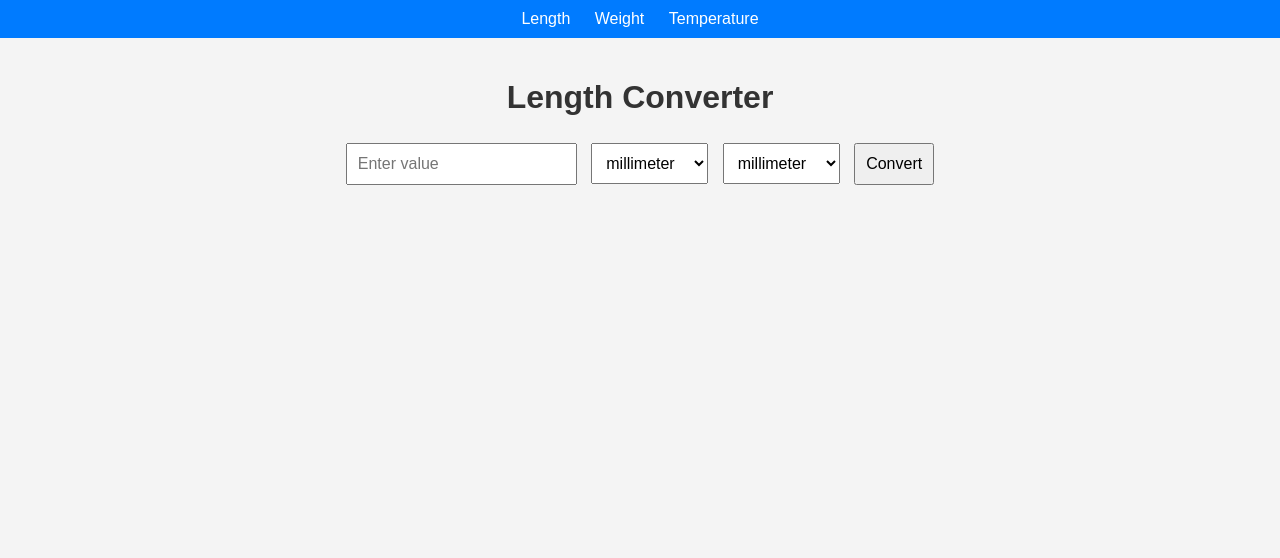
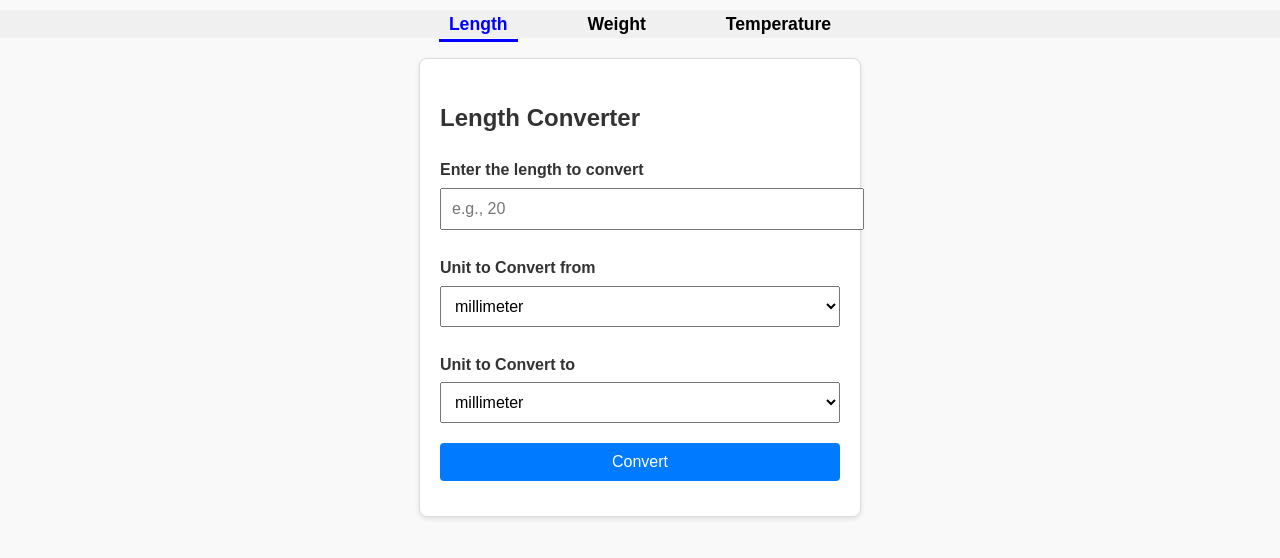
Before and after one commit to rephaelTAS/unit_converter, a Flask app: page /length in a window 1280 px wide. Shown: the top 558 px of the page. Run offline with Flask 3, Linux system fonts and the light colour scheme.

Commit message:
Ultimos ajustes no estilo

```diff
--- a/app.py
+++ b/app.py
@@ -2,7 +2,7 @@ from flask import Flask, render_template, request
 
 app = Flask(__name__)
 
-# Conversões de comprimento
+# Conversão de unidades (fatores base para unidades padrão)
 LENGTH_CONVERSIONS = {
     'millimeter': 0.001,
     'centimeter': 0.01,
@@ -11,67 +11,77 @@ LENGTH_CONVERSIONS = {
     'inch': 0.0254,
     'foot': 0.3048,
     'yard': 0.9144,
-    'mile': 1609.34
+    'mile': 1609.34,
 }
 
-# Conversões de peso
 WEIGHT_CONVERSIONS = {
-    'milligram': 0.001,
-    'gram': 1,
-    'kilogram': 1000,
-    'ounce': 28.3495,
-    'pound': 453.592
+    'milligram': 0.000001,
+    'gram': 0.001,
+    'kilogram': 1,
+    'ounce': 0.0283495,
+    'pound': 0.453592,
 }
 
+# Rota para a página inicial
 @app.route('/')
 def home():
-    return render_template('base.html')
+    return render_template('home.html')
 
 @app.route('/length', methods=['GET', 'POST'])
 def length():
     result = None
     if request.method == 'POST':
-        value = float(request.form['value'])
-        from_unit = request.form['from_unit']
-        to_unit = request.form['to_unit']
-        result = value * LENGTH_CONVERSIONS[from_unit] / LENGTH_CONVERSIONS[to_unit]
-    return render_template('length.html', result=result, units=LENGTH_CONVERSIONS.keys())
+        try:
+            value = float(request.form['value'])
+            from_unit = request.form['from_unit']
+            to_unit = request.form['to_unit']
+            result = value * LENGTH_CONVERSIONS[from_unit] / LENGTH_CONVERSIONS[to_unit]
+        except (ValueError, KeyError):
+            result = "Invalid Input"
+    return render_template('length.html', result=result, units=LENGTH_CONVERSIONS.keys(), active_page='length')
+
 
 @app.route('/weight', methods=['GET', 'POST'])
 def weight():
     result = None
     if request.method == 'POST':
-        value = float(request.form['value'])
-        from_unit = request.form['from_unit']
-        to_unit = request.form['to_unit']
-        result = value * WEIGHT_CONVERSIONS[from_unit] / WEIGHT_CONVERSIONS[to_unit]
-    return render_template('weight.html', result=result, units=WEIGHT_CONVERSIONS.keys())
+        try:
+            value = float(request.form['value'])
+            from_unit = request.form['from_unit']
+            to_unit = request.form['to_unit']
+            result = value * WEIGHT_CONVERSIONS[from_unit] / WEIGHT_CONVERSIONS[to_unit]
+        except (ValueError, KeyError):
+            result = "Invalid Input"
+    return render_template('weight.html', result=result, units=WEIGHT_CONVERSIONS.keys(), active_page='weight')
+
 
 @app.route('/temp', methods=['GET', 'POST'])
-def temp():
+def temperature():
     result = None
     if request.method == 'POST':
-        value = float(request.form['value'])
-        from_unit = request.form['from_unit']
-        to_unit = request.form['to_unit']
+        try:
+            value = float(request.form['value'])
+            from_unit = request.form['from_unit']
+            to_unit = request.form['to_unit']
+            if from_unit == to_unit:
+                result = value
+            elif from_unit == 'Celsius' and to_unit == 'Fahrenheit':
+                result = (value * 9/5) + 32
+            elif from_unit == 'Celsius' and to_unit == 'Kelvin':
+                result = value + 273.15
+            elif from_unit == 'Fahrenheit' and to_unit == 'Celsius':
+                result = (value - 32) * 5/9
+            elif from_unit == 'Fahrenheit' and to_unit == 'Kelvin':
+                result = (value - 32) * 5/9 + 273.15
+            elif from_unit == 'Kelvin' and to_unit == 'Celsius':
+                result = value - 273.15
+            elif from_unit == 'Kelvin' and to_unit == 'Fahrenheit':
+                result = (value - 273.15) * 9/5 + 32
+        except (ValueError, KeyError):
+            result = "Invalid Input"
+    return render_template('temp.html', result=result, units=['Celsius', 'Fahrenheit', 'Kelvin'], active_page='temp')
 
-        if from_unit == 'Celsius':
-            if to_unit == 'Fahrenheit':
-                result = value * 9/5 + 32
-            elif to_unit == 'Kelvin':
-                result = value + 273.15
-        elif from_unit == 'Fahrenheit':
-            if to_unit == 'Celsius':
-                result = (value - 32) * 5/9
-            elif to_unit == 'Kelvin':
-                result = (value - 32) * 5/9 + 273.15
-        elif from_unit == 'Kelvin':
-            if to_unit == 'Celsius':
-                result = value - 273.15
-            elif to_unit == 'Fahrenheit':
-                result = (value - 273.15) * 9/5 + 32
 
-    return render_template('temp.html', result=result, units=['Celsius', 'Fahrenheit', 'Kelvin'])
-
+# Executa o servidor Flask
 if __name__ == '__main__':
     app.run(debug=True)
--- a/static/style.css
+++ b/static/style.css
@@ -2,25 +2,116 @@ body {
     font-family: Arial, sans-serif;
     margin: 0;
     padding: 0;
-    background: #f4f4f4;
+    background-color: #f9f9f9;
     color: #333;
+    line-height: 1.6;
 }
+
+header {
+    text-align: center;
+    padding: 20px;
+    background-color: #007BFF;
+    color: white;
+}
+
+header h1 {
+    margin: 0;
+    font-size: 2em;
+}
+
 nav {
-    background: #007BFF;
+    margin-top: 10px;
+}
+
+nav a {
+    margin: 0 15px;
+    color: white;
+    text-decoration: none;
+    font-size: 1.1em;
+}
+
+nav a.active {
+    text-decoration: underline;
+}
+
+.navbar ul {
+    list-style: none;
+    display: flex;
+    padding: 0;
+    margin: 0;
+    justify-content: center;
+    background-color: #f0f0f0;
+}
+
+.navbar li {
+    margin: 0 15px;
+}
+
+.navbar a {
+    text-decoration: none;
+    color: #000;
+    font-weight: bold;
+    padding: 5px 10px;
+}
+
+.navbar .active a {
+    border-bottom: 3px solid blue;
+    color: blue;
+}
+
+
+main {
+    display: flex;
+    justify-content: center;
+    padding: 20px;
+}
+
+.converter {
+    background: white;
+    border: 1px solid #ddd;
+    border-radius: 8px;
+    padding: 20px;
+    max-width: 400px;
+    width: 100%;
+    box-shadow: 0 2px 5px rgba(0, 0, 0, 0.1);
+}
+
+.converter h2 {
+    margin-bottom: 20px;
+}
+
+.converter label {
+    font-weight: bold;
+    display: block;
+    margin-top: 10px;
+}
+
+.converter input,
+.converter select,
+.converter button {
+    width: 100%;
     padding: 10px;
-    text-align: center;
-}
-nav a {
-    color: white;
-    margin: 0 10px;
-    text-decoration: none;
-}
-main {
-    padding: 20px;
-    text-align: center;
-}
-form input, form select, form button {
-    margin: 5px;
-    padding: 10px;
+    margin: 5px 0 15px;
     font-size: 1em;
 }
+
+.converter button {
+    background-color: #007BFF;
+    color: white;
+    border: none;
+    border-radius: 4px;
+    cursor: pointer;
+}
+
+.converter button:hover {
+    background-color: #0056b3;
+}
+
+.result {
+    text-align: center;
+    margin-top: 20px;
+}
+
+.result p {
+    margin: 5px 0;
+}
--- a/templates/base.html
+++ b/templates/base.html
@@ -3,17 +3,26 @@
 <head>
     <meta charset="UTF-8">
     <meta name="viewport" content="width=device-width, initial-scale=1.0">
-    <link rel="stylesheet" href="/static/style.css">
     <title>Unit Converter</title>
+    <link rel="stylesheet" href="{{ url_for('static', filename='style.css') }}">
 </head>
 <body>
-    <nav>
-        <a href="/length">Length</a>
-        <a href="/weight">Weight</a>
-        <a href="/temp">Temperature</a>
+    <nav class="navbar">
+        <ul>
+            <li class="{% if active_page == 'length' %}active{% endif %}">
+                <a href="{{ url_for('length') }}">Length</a>
+            </li>
+            <li class="{% if active_page == 'weight' %}active{% endif %}">
+                <a href="{{ url_for('weight') }}">Weight</a>
+            </li>
+            <li class="{% if active_page == 'temp' %}active{% endif %}">
+                <a href="{{ url_for('temperature') }}">Temperature</a>
+            </li>
+        </ul>
     </nav>
     <main>
-        {% block content %}{% endblock %}
+        {% block content %}
+        {% endblock %}
     </main>
 </body>
 </html>
--- a/templates/length.html
+++ b/templates/length.html
@@ -1,21 +1,36 @@
 {% extends 'base.html' %}
 {% block content %}
-<h1>Length Converter</h1>
+<section class="converter">
+    <h2>Length Converter</h2>
     <form method="POST">
-    <input type="number" name="value" placeholder="Enter value" required>
-    <select name="from_unit">
+        <label for="value">Enter the length to convert</label>
+        <input type="number" id="value" name="value" placeholder="e.g., 20" required>
+
+        <label for="from_unit">Unit to Convert from</label>
+        <select id="from_unit" name="from_unit">
             {% for unit in units %}
             <option value="{{ unit }}">{{ unit }}</option>
             {% endfor %}
         </select>
-    <select name="to_unit">
+
+        <label for="to_unit">Unit to Convert to</label>
+        <select id="to_unit" name="to_unit">
             {% for unit in units %}
             <option value="{{ unit }}">{{ unit }}</option>
             {% endfor %}
         </select>
+
         <button type="submit">Convert</button>
     </form>
+
     {% if result is not none %}
-<p>Converted Value: {{ result }}</p>
+    <div class="result">
+        <p>Result of your calculation:</p>
+        <p><strong>{{ request.form['value'] }} {{ request.form['from_unit'] }} = {{ result }} {{ request.form['to_unit'] }}</strong></p>
+        <form method="GET">
+            <button type="submit">Reset</button>
+        </form>
+    </div>
     {% endif %}
+</section>
 {% endblock %}
```
Also changed, not shown: templates/temp.html (+36 -0 lines), templates/weight.html (+36 -0 lines), README.md. Lines whose indentation alone changed are shown as unchanged.
